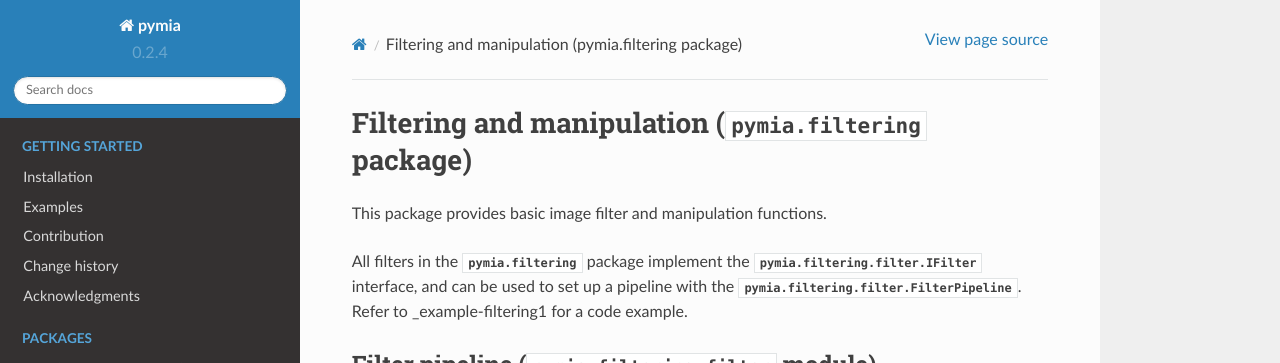
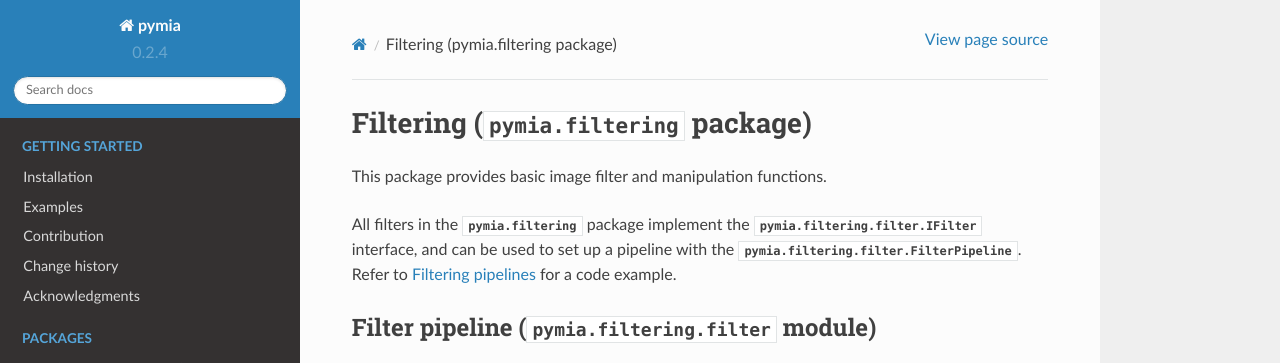
Before and after one commit to rundherum/pymia, a Sphinx documentation site: the page built from docs/pymia.filtering.rst, in a window 1280 px wide and 900 px high, cut to the strip 0-363 px from the top of the window. Built offline with Sphinx 7.4.7 and the Read the Docs theme 2.0.0, drawn with Linux system fonts in a browser that asks for light colours; formulas are drawn with MathJax 3; pages that are not in the unit, such as notebooks, are missing from menus; some of the changed text lies outside the part shown.

Commit message:
docs(filtering): fix reference to example

```diff
--- a/docs/pymia.filtering.rst
+++ b/docs/pymia.filtering.rst
@@ -1,12 +1,12 @@
-Filtering and manipulation (:mod:`pymia.filtering` package)
-===========================================================
+Filtering (:mod:`pymia.filtering` package)
+==========================================
 
 This package provides basic image filter and manipulation functions.
 
 
 All filters in the :mod:`pymia.filtering` package implement the :class:`pymia.filtering.filter.IFilter` interface,
 and can be used to set up a pipeline with the :class:`pymia.filtering.filter.FilterPipeline`.
-Refer to _example-filtering1 for a code example.
+Refer to :ref:`Filtering pipelines <example-filtering1>` for a code example.
 
 Filter pipeline (:mod:`pymia.filtering.filter` module)
 ------------------------------------------------------
```
